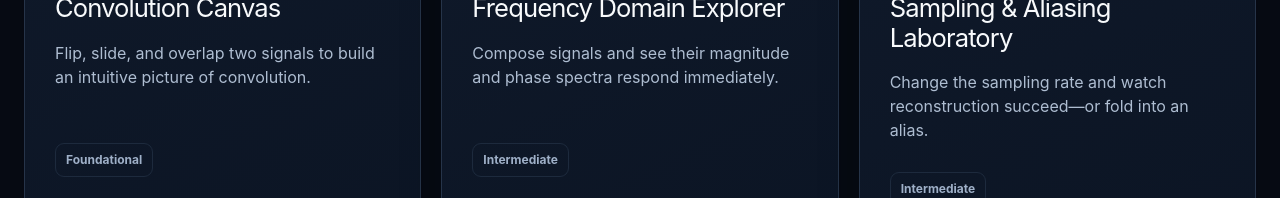
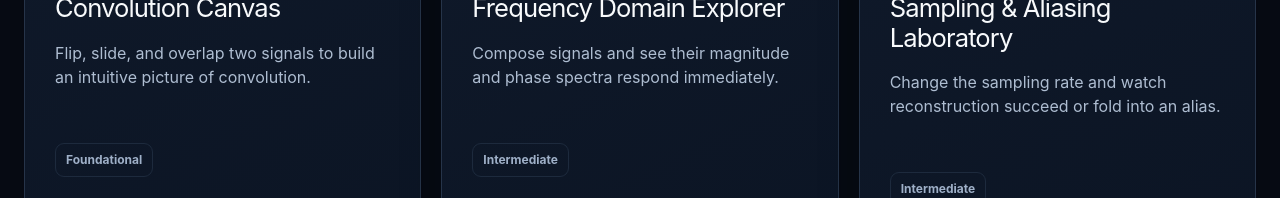
Before and after one commit to Ernest023/fyp-visual, a Next.js app: page / in a window 1280 px wide. Shown: the part 400-598 px from the top of the page. Built offline with nearby package versions, Linux system fonts and the light colour scheme.

Commit message:
change phrasing of word

```diff
--- a/app/page.tsx
+++ b/app/page.tsx
@@ -26,7 +26,7 @@ const labs = [
     href: "/sampling",
     index: "LAB 03",
     title: "Sampling & Aliasing Laboratory",
-    description: "Change the sampling rate and watch reconstruction succeed—or fold into an alias.",
+    description: "Change the sampling rate and watch reconstruction succeed or fold into an alias.",
     difficulty: "Intermediate",
     accent: "#3b82f6",
     bars: [66, 20, 58, 28, 48, 38, 38, 48, 28, 58, 20, 66],
```
